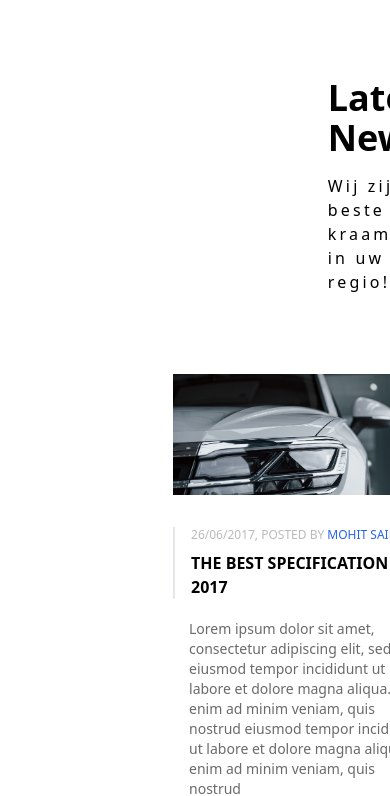
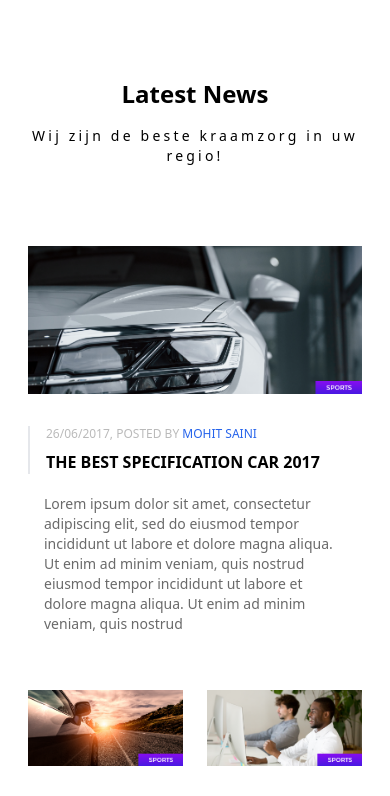
Before and after one commit to abdallamfathy/mea-task, a React (Vite) app: page / in a window 390 px wide. Shown: the part 3360-4156 px from the top of the page. Built offline with nearby package versions, Linux system fonts and the light colour scheme.

Commit message:
make latest news mob vers

```diff
--- a/src/componets/Footer.tsx
+++ b/src/componets/Footer.tsx
@@ -4,7 +4,7 @@ import { FiCodesandbox, FiMail, FiMapPin, FiPhoneCall, FiTwitter } from 'react-i
 
 const Footer = () => {
   return (
-    <div className="bg-black  relative mt-36">
+    <div className="bg-black  relative md:mt-36 mt-20">
         <div className="footer-canvas ">
         <svg
           data-name="Layer 1"
--- a/src/componets/LatestNews.tsx
+++ b/src/componets/LatestNews.tsx
@@ -1,24 +1,23 @@
-import NewsCard from './NewsCard'
-import news1 from '/src/assets/news1.png'
-import news2 from '/src/assets/news2.png'
-import news3 from '/src/assets/news3.png'
-import news4 from '/src/assets/news4.png'
-import news5 from '/src/assets/news5.png'
-
-
+import NewsCard from "./NewsCard";
+import news1 from "/src/assets/news1.png";
+import news2 from "/src/assets/news2.png";
+import news3 from "/src/assets/news3.png";
+import news4 from "/src/assets/news4.png";
+import news5 from "/src/assets/news5.png";
 
 const LatestNews = () => {
   return (
-    <div className='mx-96'>
+    <div className="md:mx-96 mx-7">
       <div className="flex flex-col justify-between items-center gap-20 mt-36">
         <div className="flex flex-col items-center gap-4">
-            <h2 className="font-bold text-4xl">Latest News      </h2>
-            <p className="tracking-[.2rem] font-normal">Wij zijn de beste kraamzorg in uw regio!</p>
+          <h2 className="font-bold md:text-4xl text-2xl">Latest News </h2>
+          <p className="tracking-[.2rem] font-normal max-md:text-sm max-md:text-center">
+            Wij zijn de beste kraamzorg in uw regio!
+          </p>
         </div>
 
-
-          <div className='flex gap-10'>
-            <div className='w-2/3 flex flex-col gap-10'>
+        <div className="flex md:flex-row flex-col gap-10">
+          <div className="md:w-2/3 flex flex-col gap-10">
             <div>
               <NewsCard
                 title="THE BEST SPECIFICATION CAR 2017"
@@ -27,7 +26,7 @@ const LatestNews = () => {
                 date
               />
             </div>
-                <div className='flex justify-between gap-6'>
+            <div className="flex justify-between gap-6">
               <NewsCard
                 title="VIDEO POST"
                 desc={`Lorem ipsum dolor sit amet, consectetur adipiscing elit, sed do eiusmod tempor `}
@@ -42,13 +41,14 @@ const LatestNews = () => {
               />
             </div>
           </div>
-            <div className='w-1/3 flex flex-col gap-4'>
+          <div className="md:w-1/3 flex flex-col gap-4">
             <NewsCard
               title=""
               desc={`Lorem ipsum dolor sit amet, consectetur adipiscing elit, sed do eiusmod tempor incididunt ut labore et dolore magna `}
               img={news3}
               date={false}
-                    /><NewsCard
+            />
+            <NewsCard
               date
               title="ADVANCED INTERIOR"
               desc={`Lorem ipsum dolor sit amet, consectetur adipiscing elit, sed do eiusmod tempor incididunt ut labore et dolore magna `}
@@ -58,7 +58,7 @@ const LatestNews = () => {
         </div>
       </div>
     </div>
-  )
-}
+  );
+};
 
-export default LatestNews
+export default LatestNews;
```
Lines whose indentation alone changed are shown as unchanged.
